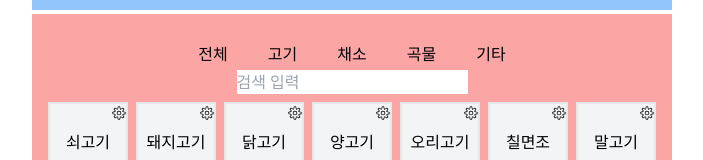
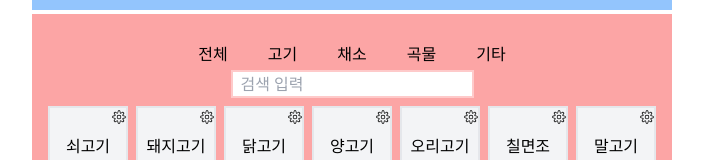
Before and after one commit to Storage-with-chatGPT/food-master-chatGPT, a Next.js app: page / in a window 1280 px wide. Shown: the part 340-500 px from the top of the page, without its empty margins (288-991 px from the left). Built offline with nearby package versions, Linux system fonts and the light colour scheme.

Commit message:
[FEAT] 검색 Input 초기화 버튼 기능 구현

```diff
--- a/src/components/IngredientList/IngredientBtn.tsx
+++ b/src/components/IngredientList/IngredientBtn.tsx
@@ -47,6 +47,7 @@ const IngredientBtn = ({ name, state }: IngredientType) => {
 
     if (editModeInput.length === 0) {
       alert("빈값은 재료로 등록할 수 없습니다.");
+      setEditModeInput(name);
       return;
     }
 
--- a/src/components/IngredientList/SearchInput.tsx
+++ b/src/components/IngredientList/SearchInput.tsx
@@ -1,6 +1,6 @@
 import { searchInputValue } from "@/services/ingredientList/slice";
 import { useAppDispatch, useAppSelector } from "@/store";
-import React, { useState } from "react";
+import React from "react";
 
 const SearchInput = () => {
   const dispatch = useAppDispatch();
@@ -13,13 +13,24 @@ const SearchInput = () => {
   };
 
   return (
-    <div className="my-1">
+    <div className="border-2 border-red-200 flex flex-row justify-center">
       <input
         type="text"
         value={searchValue}
         placeholder="검색 입력"
         onChange={handleOnChange}
+        className="pl-2"
       />
+      {searchValue.length > 1 ? (
+        <div
+          className="absolute  cursor-pointer  hover:text-blue-300 ml-[160px]  text-right"
+          onClick={() => dispatch(searchInputValue(""))}
+        >
+          X
+        </div>
+      ) : (
+        ""
+      )}
     </div>
   );
 };
--- a/src/components/IngredientList/index.tsx
+++ b/src/components/IngredientList/index.tsx
@@ -70,6 +70,7 @@ const IngredientList = () => {
     setAddBtnState(!addBtnState);
     setAddIngredientInput("");
   };
+
   useEffect(() => {
     switch (categoryValue) {
       case "all":
@@ -127,14 +128,14 @@ const IngredientList = () => {
           </button>
         ))}
       </div>
-      <div>
+      <div className="w-auto my-1 flex flex-raw justify-center">
         <SearchInput />
       </div>
       <div className=" h-[300px] flex flex-raw flex-wrap justify-center  overflow-auto scrollbar-hide ">
         {category === "all" || searchValue !== "" ? (
           ""
         ) : (
-          <button className={`w-20 h-20 border-2 m-1 bg-gray-100  `}>
+          <button className={`w-20 h-20 border-2 m-1 bg-gray-100 `}>
             {addBtnState ? (
               <>
                 <input
```
